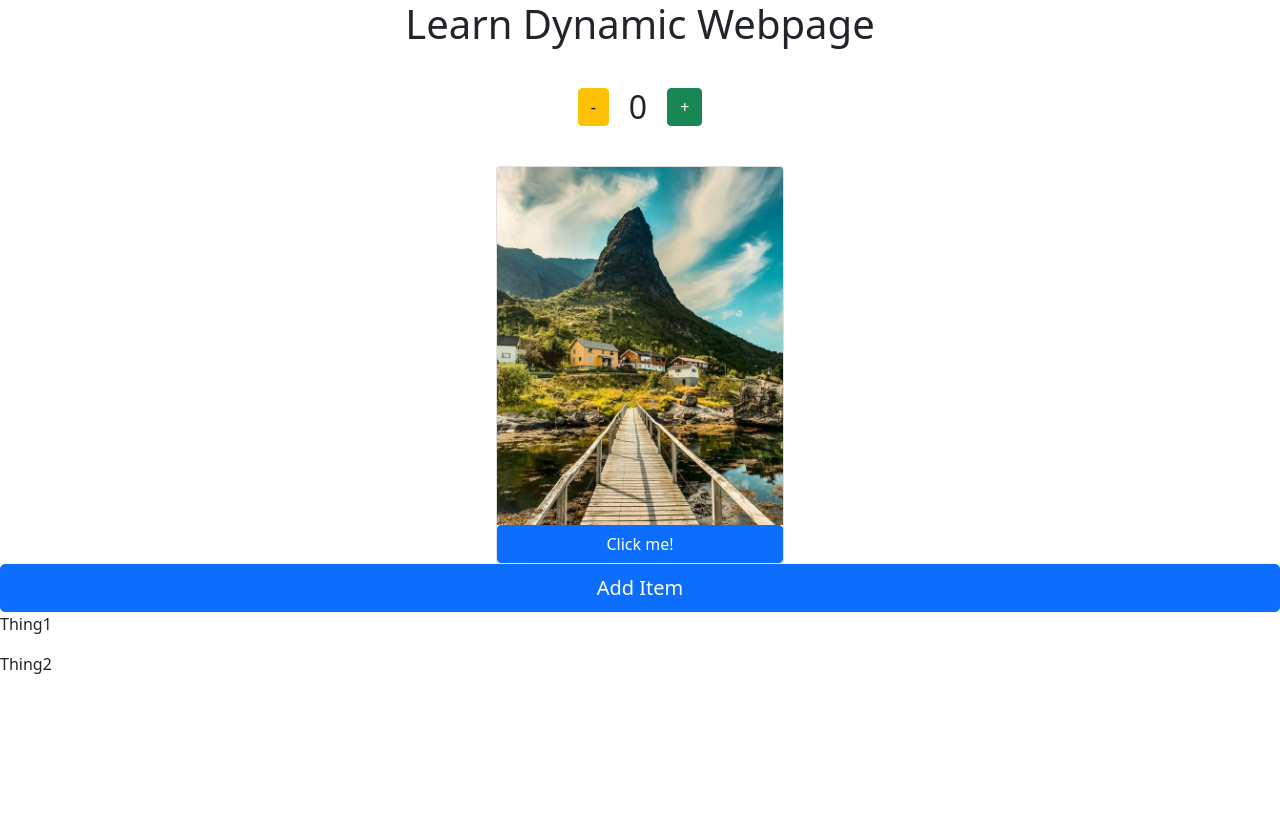
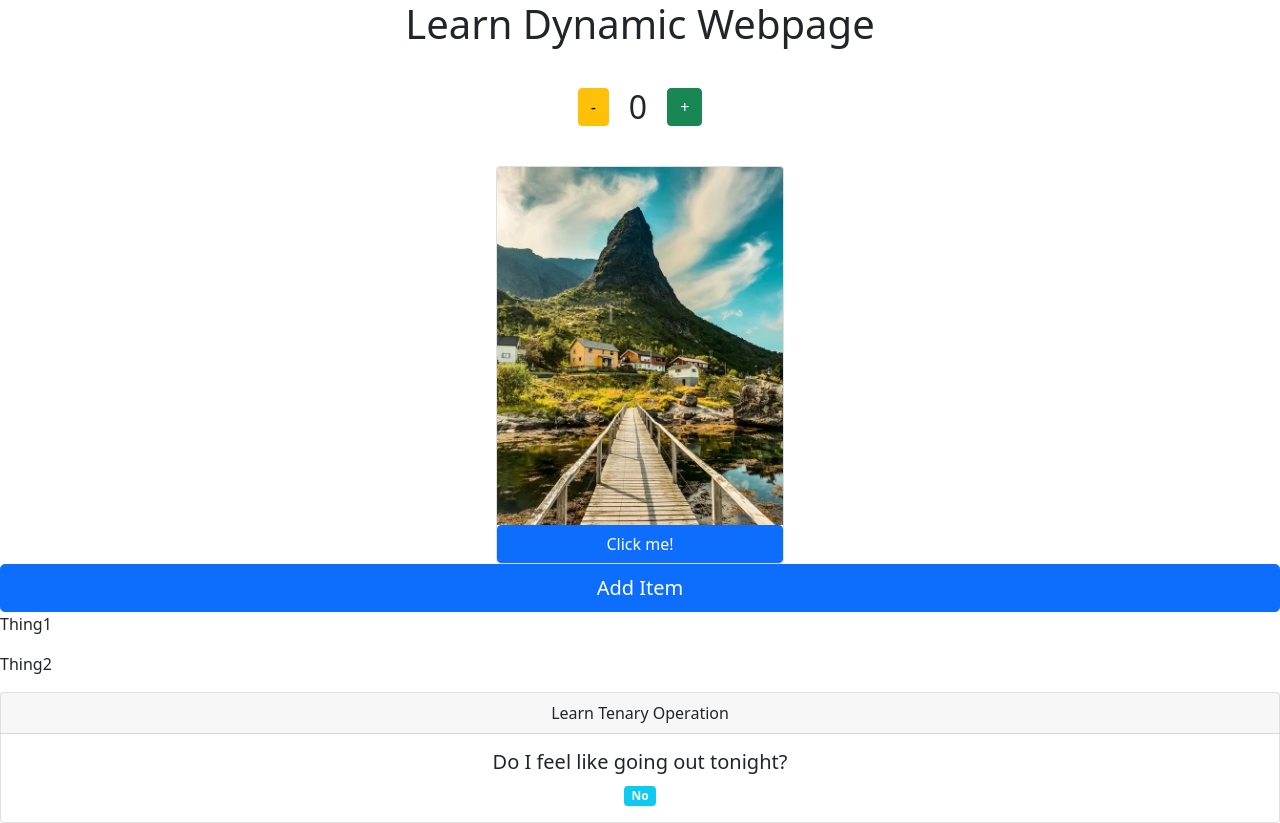
Before and after one commit to SiriratWisessiri/LearnReact, a React (Create React App) app in the folder dynamic-webpage/: page / in a window 1280 px wide. Before the commit the page ends 800 px from the top, so only its background shows below. Built offline with nearby package versions, Linux system fonts and the light colour scheme.

Commit message:
Learn Ternary opertor - See Ternary file

```diff
--- a/dynamic-webpage/src/App.css
+++ b/dynamic-webpage/src/App.css
@@ -9,3 +9,5 @@
 .counter-number {
   margin: 0px 20px;
 }
+
+/* CSS for Tenary file  */
--- a/dynamic-webpage/src/App.js
+++ b/dynamic-webpage/src/App.js
@@ -5,6 +5,7 @@ import 'bootstrap/dist/css/bootstrap.min.css';
 import CardBody from './Card';
 import AddItem from './AddItem';
 import Counter from './counter';
+import Ternary from './Ternary'
 
 
 function App() {
@@ -14,6 +15,7 @@ function App() {
         <Counter />
         <CardBody />
         <AddItem />
+        <Ternary />
     </div>
   );
 }
--- /dev/null
+++ b/dynamic-webpage/src/Ternary.js
@@ -0,0 +1,28 @@
+
+import Card from 'react-bootstrap/Card';
+import Badge from 'react-bootstrap/Badge';
+
+function Ternary() {
+    /**
+     * Challenge: move our ternary directly inside of the JSX
+     * so the "Yes" and "No" are determined inside the <h1>
+     *
+     * Hint: you will no longer need the `answer` variable
+     */
+    const isGoingOut = false
+
+    return (
+        <div>
+            <Card className="text-center">
+                <Card.Header>Learn Tenary Operation</Card.Header>
+                <Card.Body>
+                    <Card.Title>Do I feel like going out tonight?</Card.Title>
+                    <Badge bg="info">{isGoingOut ? "Yes" : "No"}</Badge>
+                </Card.Body>
+            </Card>
+        </div>
+
+    )
+}
+
+export default Ternary
```
